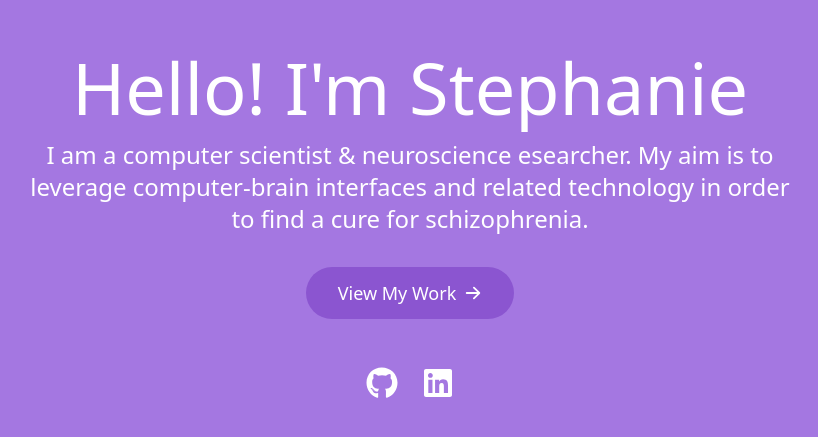
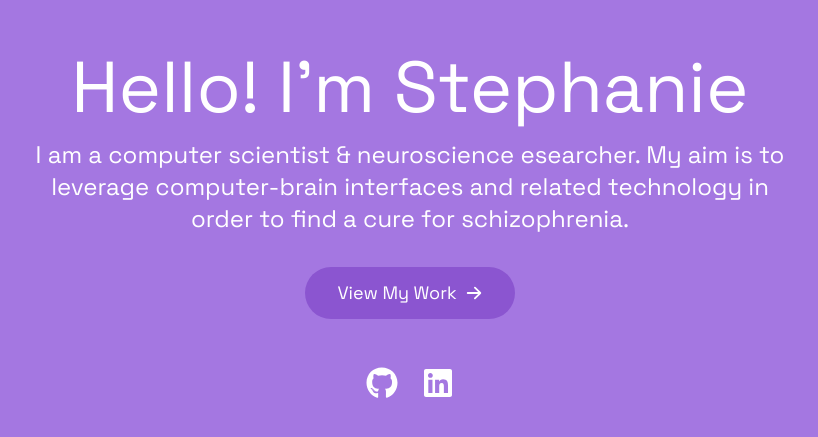
Before and after one commit to st3phable/portfolio, a Next.js app in the folder portfolio/: page / in a window 1280 px wide. Shown: the part 175-612 px from the top of the page, without its empty margins (230-1048 px from the left). Built offline with nearby package versions, Linux system fonts and the light colour scheme.

Commit message:
Fix font configuration: apply Space Grotesk and Space Mono to html element

```diff
--- a/portfolio/src/app/globals.css
+++ b/portfolio/src/app/globals.css
@@ -22,4 +22,14 @@
 body {
   background: var(--background);
   color: var(--foreground);
+  font-family: var(--font-space-sans), sans-serif;
+  -webkit-font-smoothing: antialiased;
+  -moz-osx-font-smoothing: grayscale;
 }
+
+code,
+pre,
+kbd,
+samp {
+  font-family: var(--font-space-mono), monospace;
+}
--- a/portfolio/src/app/layout.tsx
+++ b/portfolio/src/app/layout.tsx
@@ -24,10 +24,8 @@
   children: React.ReactNode;
 }>) {
   return (
-    <html lang="en">
-      <body
-        className={`${Space_sans.variable} ${Space_monospace.variable} antialiased`}
-      >
+    <html lang="en" className={`${Space_sans.variable} ${Space_monospace.variable}`}>
+      <body className="antialiased">
         {children}
       </body>
     </html>
```
